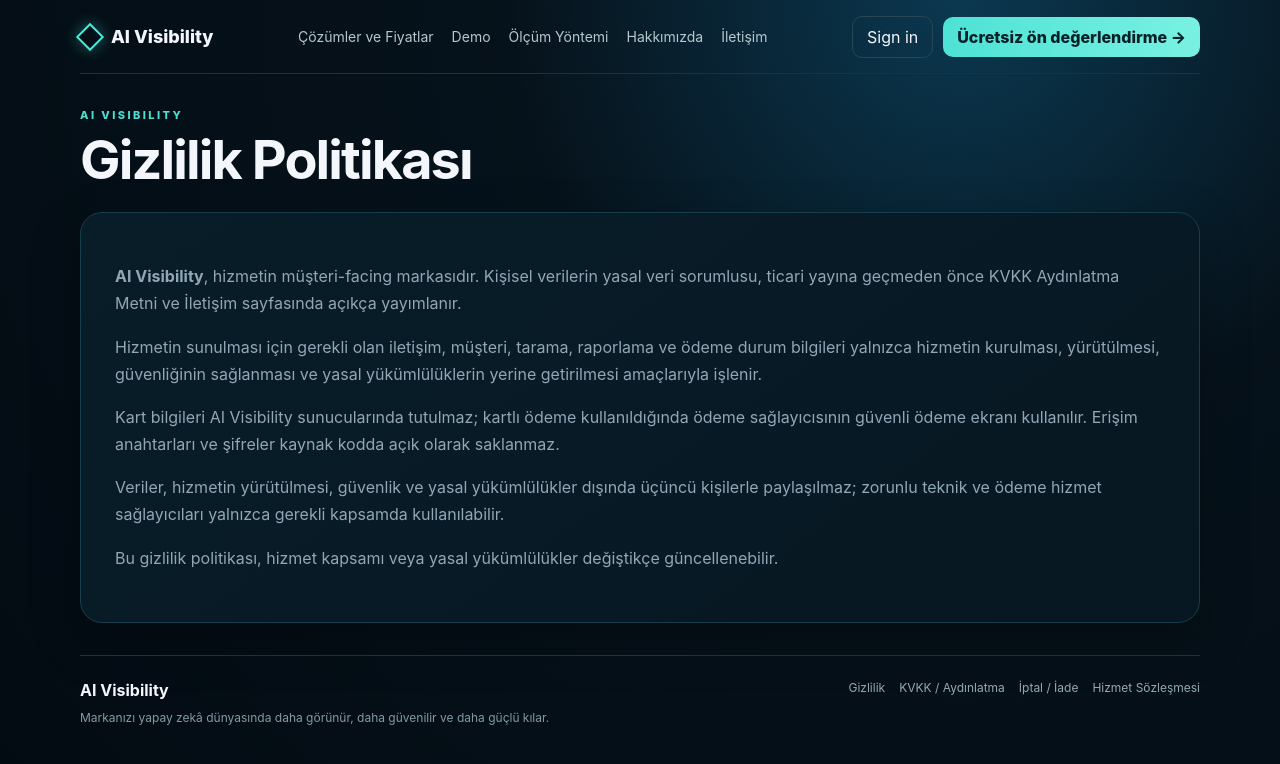
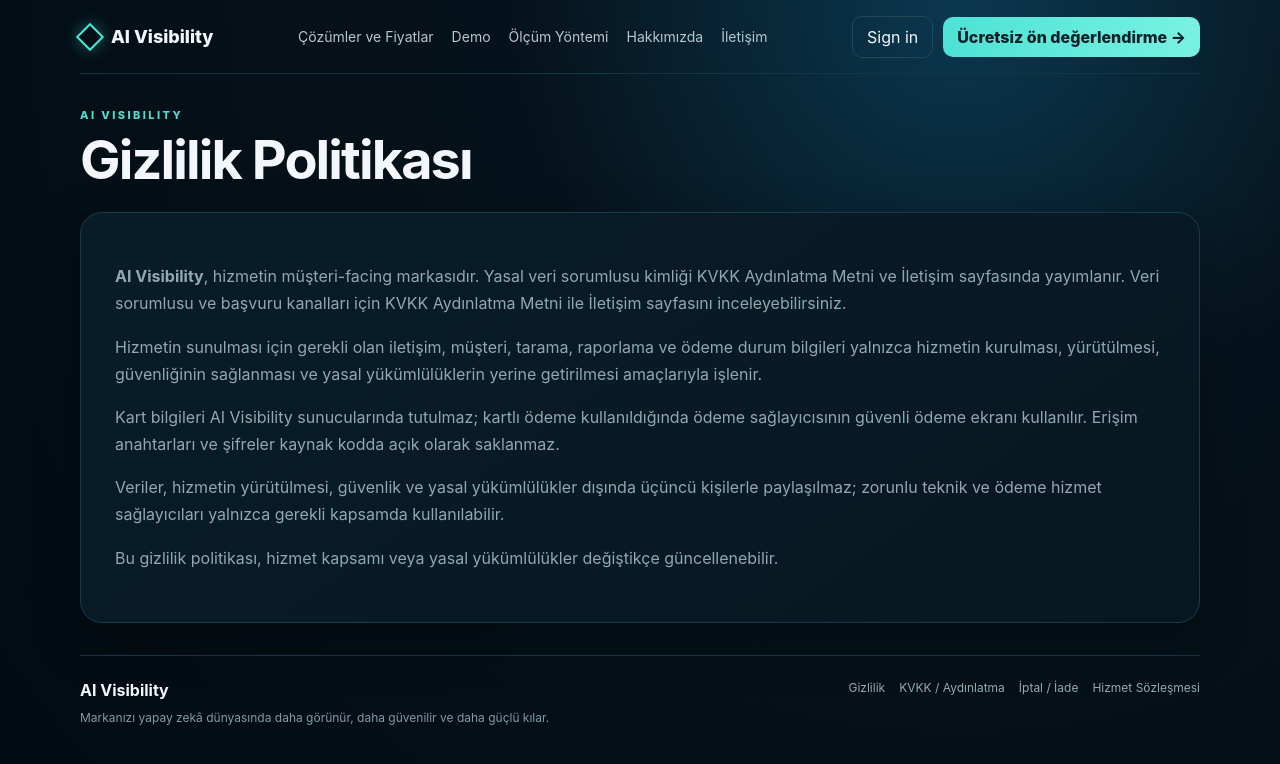
Before and after one commit to mehmetozan-5858/ai-visibility, a Next.js app: page /gizlilik in a window 1280 px wide. Shown: the top 764 px of the page. Built offline with nearby package versions, Linux system fonts and the light colour scheme.

Commit message:
polish: align privacy copy with published legal identity

```diff
--- a/app/gizlilik/page.js
+++ b/app/gizlilik/page.js
@@ -1,9 +1,12 @@
 import PublicPage from "../../components/PublicPage";
-export const metadata={alternates:{canonical:"/gizlilik"},title:"Gizlilik Politikası"};
-export default function Page(){return <PublicPage title="Gizlilik Politikası">
-  <p><b>AI Visibility</b>, hizmetin müşteri-facing markasıdır. Kişisel verilerin yasal veri sorumlusu, ticari yayına geçmeden önce KVKK Aydınlatma Metni ve İletişim sayfasında açıkça yayımlanır.</p>
-  <p>Hizmetin sunulması için gerekli olan iletişim, müşteri, tarama, raporlama ve ödeme durum bilgileri yalnızca hizmetin kurulması, yürütülmesi, güvenliğinin sağlanması ve yasal yükümlülüklerin yerine getirilmesi amaçlarıyla işlenir.</p>
-  <p>Kart bilgileri AI Visibility sunucularında tutulmaz; kartlı ödeme kullanıldığında ödeme sağlayıcısının güvenli ödeme ekranı kullanılır. Erişim anahtarları ve şifreler kaynak kodda açık olarak saklanmaz.</p>
-  <p>Veriler, hizmetin yürütülmesi, güvenlik ve yasal yükümlülükler dışında üçüncü kişilerle paylaşılmaz; zorunlu teknik ve ödeme hizmet sağlayıcıları yalnızca gerekli kapsamda kullanılabilir.</p>
-  <p>Bu gizlilik politikası, hizmet kapsamı veya yasal yükümlülükler değiştikçe güncellenebilir.</p>
-</PublicPage>}
+export const metadata={alternates:{canonical:"/gizlilik"},title:"Gizlilik Politikası",description:"AI Visibility hizmetinde kişisel verilerin hangi amaçlarla işlendiğini, ödeme ve güvenlik yaklaşımını ve veri sorumlusu bilgilerine nasıl ulaşılacağını açıklayan gizlilik politikası."};
+export default function Page(){
+  const controller=(process.env.DATA_CONTROLLER_NAME||"").trim();
+  return <PublicPage title="Gizlilik Politikası">
+    <p><b>AI Visibility</b>, hizmetin müşteri-facing markasıdır. {controller?<>Kişisel verilerin veri sorumlusu <b>{controller}</b>'dir.</>:<>Yasal veri sorumlusu kimliği <a href="/kvkk">KVKK Aydınlatma Metni</a> ve <a href="/iletisim">İletişim</a> sayfasında yayımlanır.</>} Veri sorumlusu ve başvuru kanalları için <a href="/kvkk">KVKK Aydınlatma Metni</a> ile <a href="/iletisim">İletişim</a> sayfasını inceleyebilirsiniz.</p>
+    <p>Hizmetin sunulması için gerekli olan iletişim, müşteri, tarama, raporlama ve ödeme durum bilgileri yalnızca hizmetin kurulması, yürütülmesi, güvenliğinin sağlanması ve yasal yükümlülüklerin yerine getirilmesi amaçlarıyla işlenir.</p>
+    <p>Kart bilgileri AI Visibility sunucularında tutulmaz; kartlı ödeme kullanıldığında ödeme sağlayıcısının güvenli ödeme ekranı kullanılır. Erişim anahtarları ve şifreler kaynak kodda açık olarak saklanmaz.</p>
+    <p>Veriler, hizmetin yürütülmesi, güvenlik ve yasal yükümlülükler dışında üçüncü kişilerle paylaşılmaz; zorunlu teknik ve ödeme hizmet sağlayıcıları yalnızca gerekli kapsamda kullanılabilir.</p>
+    <p>Bu gizlilik politikası, hizmet kapsamı veya yasal yükümlülükler değiştikçe güncellenebilir.</p>
+  </PublicPage>;
+}
```
